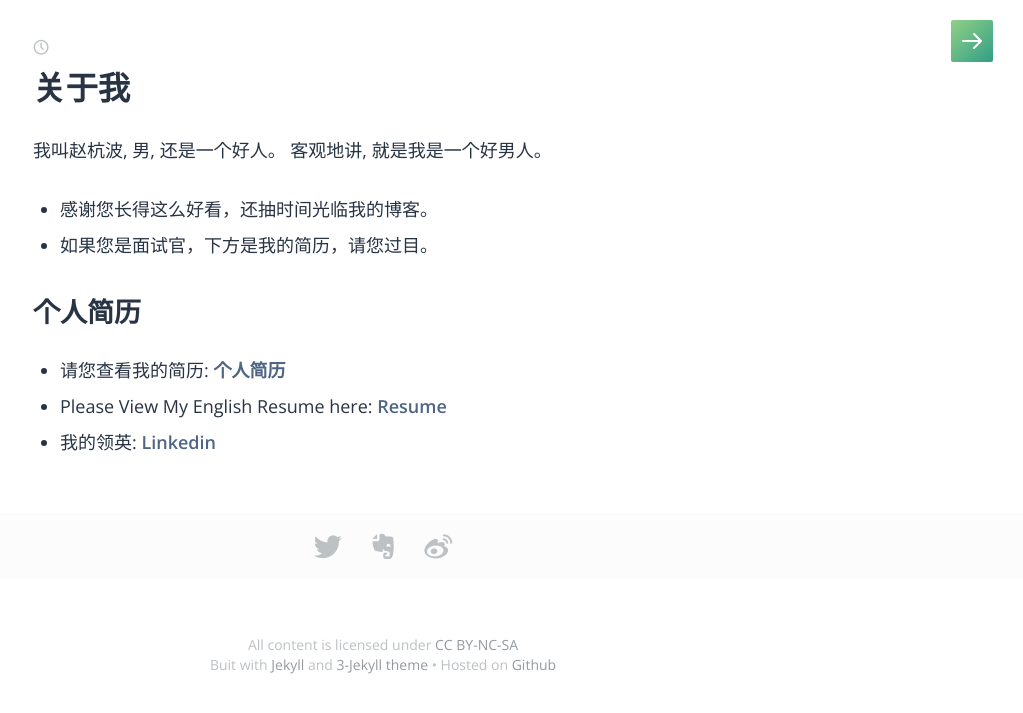
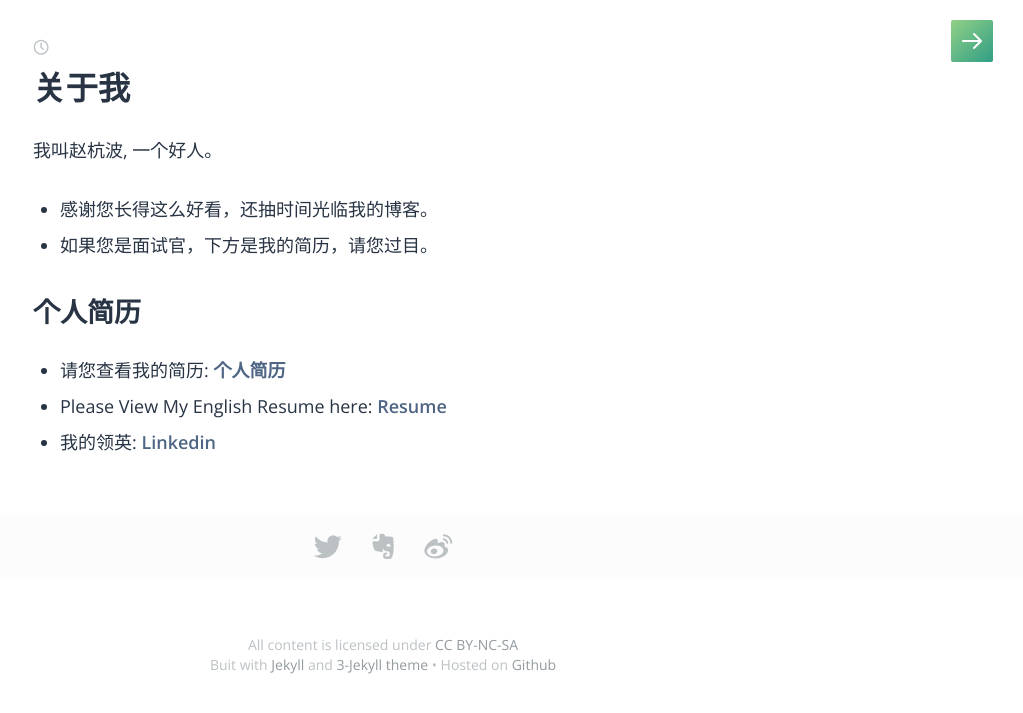
Before and after one commit to zhaohangbo/zhaohangbo.github.io, a Jekyll site: the page built from index.md, in a window 1280 px wide. Shown: the top 713 px of the page, without its empty margins (257-1280 px from the left). Built offline with Jekyll 4.4.1, drawn with Linux system fonts in a browser that asks for light colours; some web fonts are replaced; comment, search, counter and statistics services are not loaded.

Commit message:
changed homepage

```diff
--- a/index.md
+++ b/index.md
@@ -3,8 +3,7 @@ layout: post
 title: 关于我
 ---
 
-我叫赵杭波, 男, 还是一个好人。
-客观地讲, 就是我是一个好男人。
+我叫赵杭波, 一个好人。
 
 - 感谢您长得这么好看，还抽时间光临我的博客。
 - 如果您是面试官，下方是我的简历，请您过目。
```
